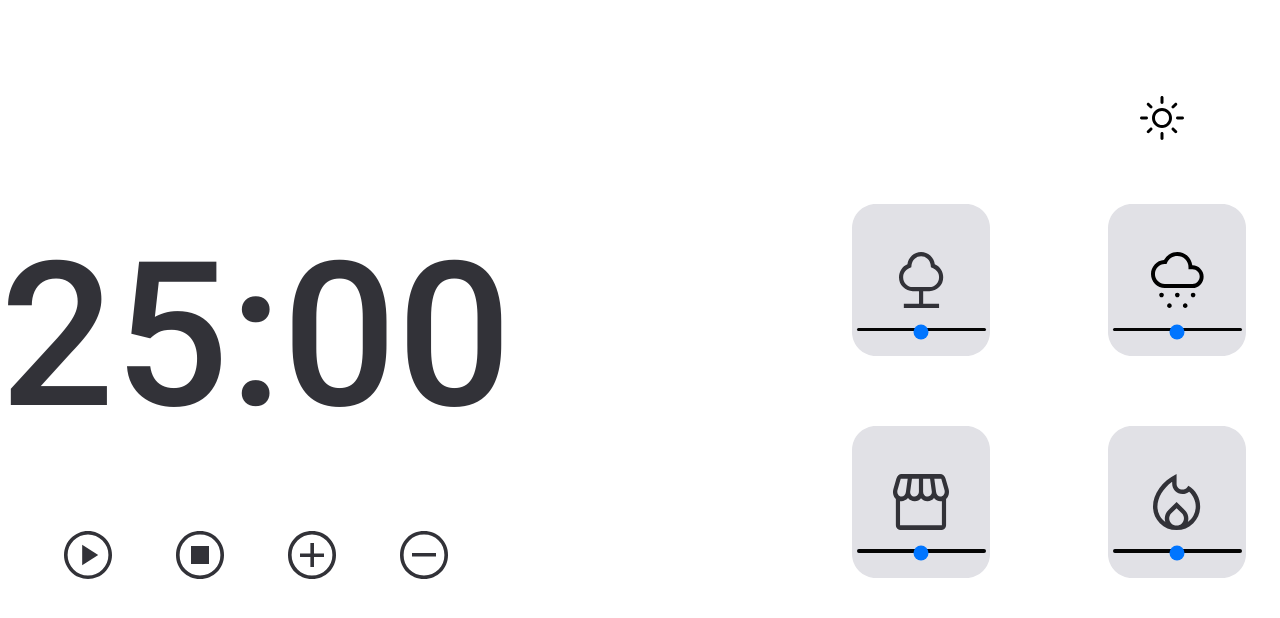
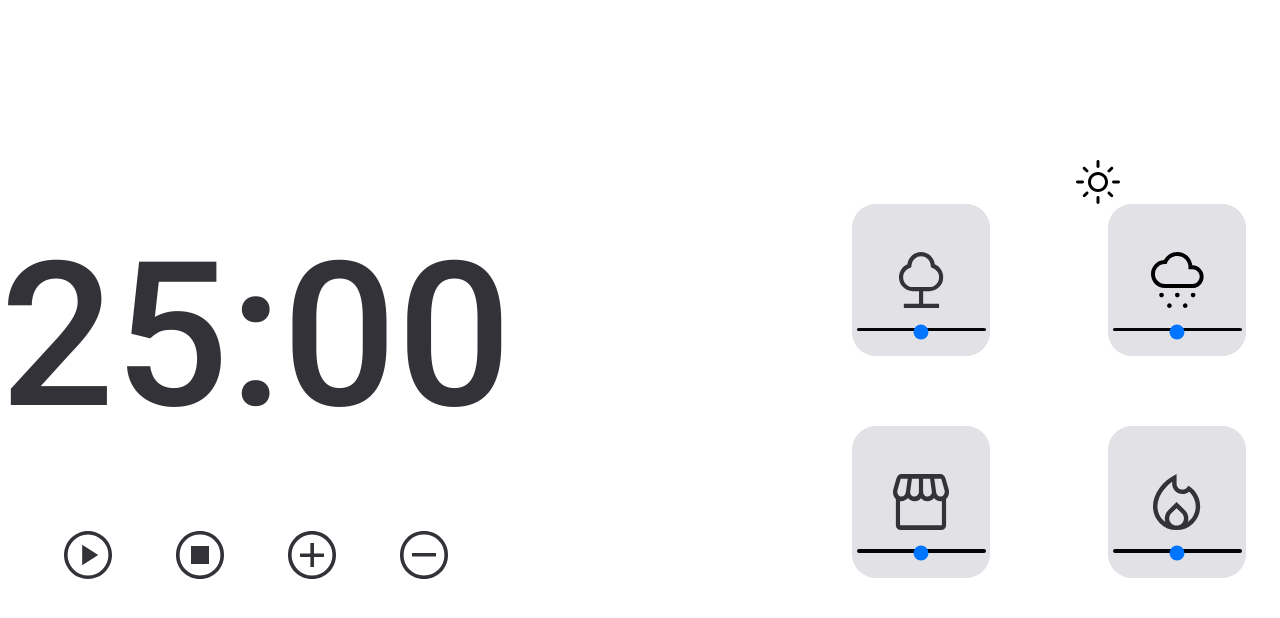
Before and after one commit to taianekarine/Explorer-Stage-05-3-FocusTimerDark, a website with bundled scripts: page index.html in a window 1280 px wide. Built offline with nearby package versions, Linux system fonts and the light colour scheme.

Commit message:
Update style.css

```diff
--- a/style.css
+++ b/style.css
@@ -123,8 +123,8 @@ section button svg path:hover {
 
 .LightAndDarkMode {
   position: absolute;
-  top: 6rem;
-  right: 6rem;
+  top: 10rem;
+  right: 10rem;
 }
 
 .btn-hide {
```
